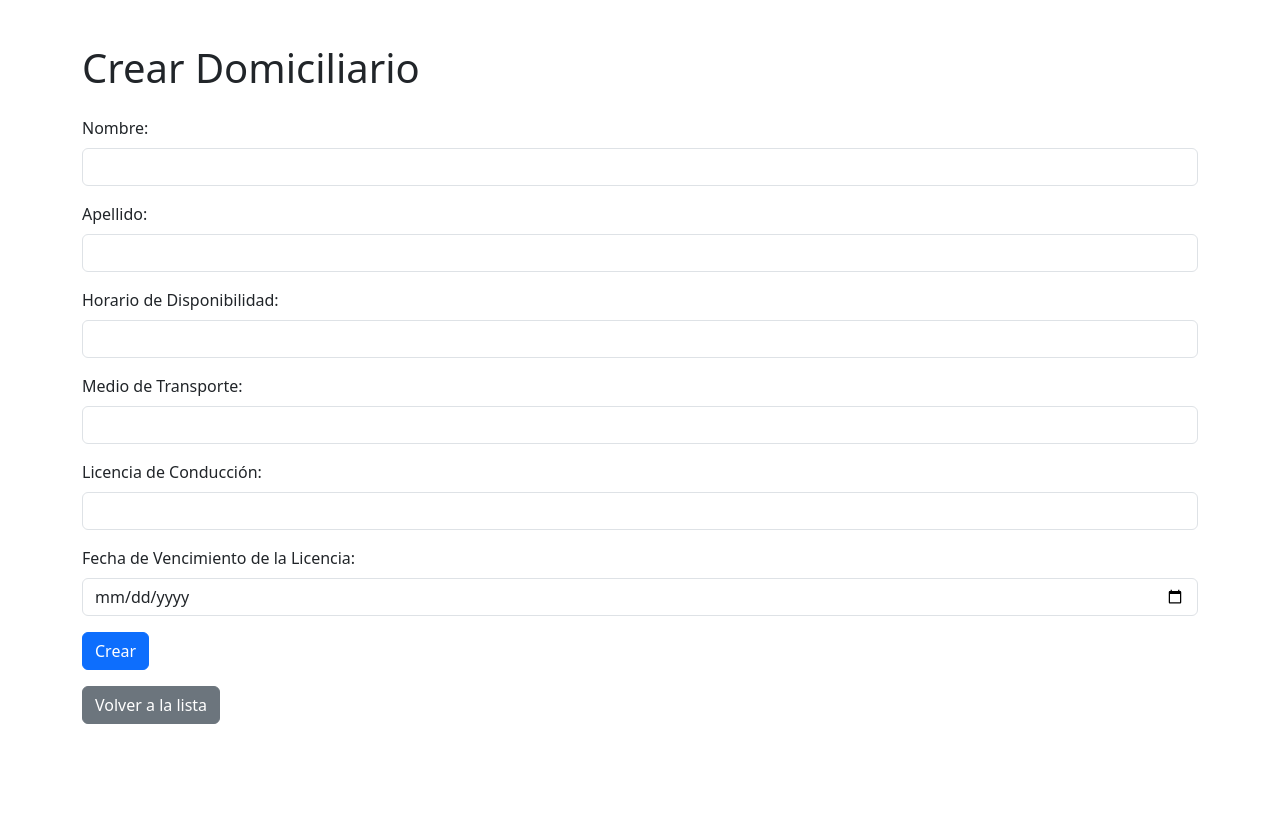
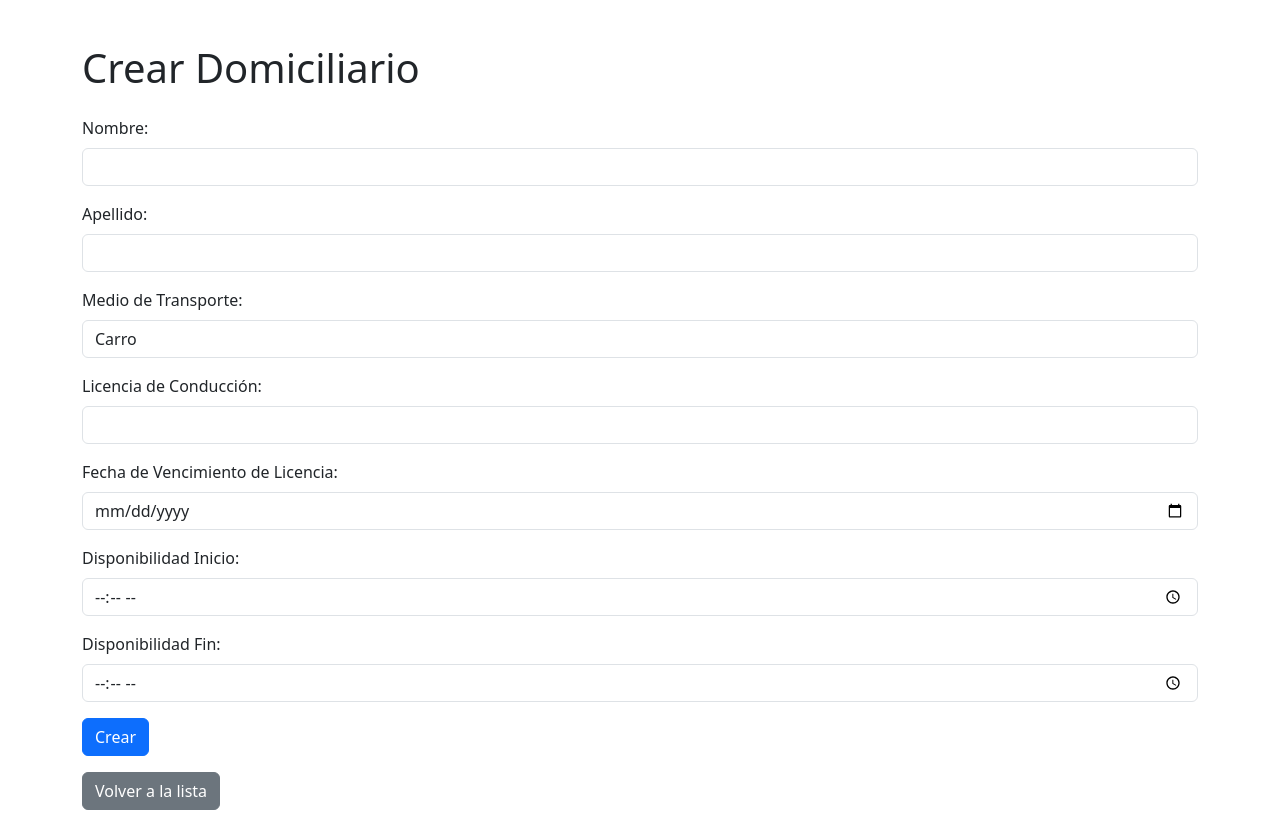
Before and after one commit to Manchangala/holad, a Django app: page /gestion/domiciliario/crear/ in a window 1280 px wide. Before the commit the page ends 724 px from the top, so only its background shows below. Run offline with Django 4.2, Linux system fonts and the light colour scheme.

Commit message:
Add files via upload

```diff
--- a/gestion/templates/gestion/crear_domiciliario.html
+++ b/gestion/templates/gestion/crear_domiciliario.html
@@ -14,20 +14,28 @@
             <input type="text" class="form-control" id="apellido" name="apellido">
         </div>
         <div class="mb-3">
-            <label for="horario_disponibilidad" class="form-label">Horario de Disponibilidad:</label>
-            <input type="text" class="form-control" id="horario_disponibilidad" name="horario_disponibilidad">
-        </div>
-        <div class="mb-3">
             <label for="medio_transporte" class="form-label">Medio de Transporte:</label>
-            <input type="text" class="form-control" id="medio_transporte" name="medio_transporte">
+            <select class="form-control" id="medio_transporte" name="medio_transporte">
+                <option value="carro">Carro</option>
+                <option value="moto">Moto</option>
+                <option value="bicicleta">Bicicleta</option>
+            </select>
         </div>
         <div class="mb-3">
             <label for="licencia_conduccion" class="form-label">Licencia de Conducción:</label>
             <input type="text" class="form-control" id="licencia_conduccion" name="licencia_conduccion">
         </div>
         <div class="mb-3">
-            <label for="fecha_vencimiento_licencia" class="form-label">Fecha de Vencimiento de la Licencia:</label>
+            <label for="fecha_vencimiento_licencia" class="form-label">Fecha de Vencimiento de Licencia:</label>
             <input type="date" class="form-control" id="fecha_vencimiento_licencia" name="fecha_vencimiento_licencia">
+        </div>
+        <div class="mb-3">
+            <label for="disponibilidad_inicio" class="form-label">Disponibilidad Inicio:</label>
+            <input type="time" class="form-control" id="disponibilidad_inicio" name="disponibilidad_inicio">
+        </div>
+        <div class="mb-3">
+            <label for="disponibilidad_fin" class="form-label">Disponibilidad Fin:</label>
+            <input type="time" class="form-control" id="disponibilidad_fin" name="disponibilidad_fin">
         </div>
         <button type="submit" class="btn btn-primary">Crear</button>
     </form>
--- a/gestion/templates/gestion/lista_clientes.html
+++ b/gestion/templates/gestion/lista_clientes.html
@@ -6,7 +6,7 @@
     <ul class="list-group">
         {% for cliente in clientes %}
         <li class="list-group-item">
-            <strong>{{ cliente.nombre }} {{ cliente.apellido }}</strong> - {{ cliente.telefono }}
+            {{ cliente.nombre }} {{ cliente.apellido }} - {{ cliente.direccion }} - {{ cliente.telefono }}
         </li>
         {% endfor %}
     </ul>
--- a/gestion/templates/gestion/lista_domiciliarios.html
+++ b/gestion/templates/gestion/lista_domiciliarios.html
@@ -6,7 +6,7 @@
     <ul class="list-group">
         {% for domiciliario in domiciliarios %}
         <li class="list-group-item">
-            <strong>{{ domiciliario.nombre }} {{ domiciliario.apellido }}</strong> - {{ domiciliario.medio_transporte }}
+            {{ domiciliario.nombre }} {{ domiciliario.apellido }} - {{ domiciliario.medio_transporte }} - {{ domiciliario.licencia_conduccion }} - {{ domiciliario.disponibilidad_inicio }} - {{ domiciliario.disponibilidad_fin }}
         </li>
         {% endfor %}
     </ul>
--- a/gestion/views.py
+++ b/gestion/views.py
@@ -1,6 +1,7 @@
 # gestion/views.py
 from django.shortcuts import render, get_object_or_404, redirect
 from .models import Producto, Cliente, Pedido, DetallePedido, Domiciliario, Entrega
+from django.utils import timezone
 
 
 
@@ -12,33 +13,52 @@ def crear_domiciliario(request):
     if request.method == 'POST':
         nombre = request.POST['nombre']
         apellido = request.POST['apellido']
-        horario_disponibilidad = request.POST['horario_disponibilidad']
         medio_transporte = request.POST['medio_transporte']
-        licencia_conduccion = request.POST.get('licencia_conduccion', None)
-        fecha_vencimiento_licencia = request.POST.get('fecha_vencimiento_licencia', None)
+        licencia_conduccion = request.POST['licencia_conduccion']
+        fecha_vencimiento_licencia = request.POST['fecha_vencimiento_licencia']
+        disponibilidad_inicio = request.POST['disponibilidad_inicio']
+        disponibilidad_fin = request.POST['disponibilidad_fin']
         Domiciliario.objects.create(
-            nombre=nombre, apellido=apellido, horario_disponibilidad=horario_disponibilidad,
-            medio_transporte=medio_transporte, licencia_conduccion=licencia_conduccion,
-            fecha_vencimiento_licencia=fecha_vencimiento_licencia
+            nombre=nombre,
+            apellido=apellido,
+            medio_transporte=medio_transporte,
+            licencia_conduccion=licencia_conduccion,
+            fecha_vencimiento_licencia=fecha_vencimiento_licencia,
+            disponibilidad_inicio=disponibilidad_inicio,
+            disponibilidad_fin=disponibilidad_fin
         )
         return redirect('lista_domiciliarios')
     return render(request, 'gestion/crear_domiciliario.html')
-
 
 def lista_pedidos(request):
     pedidos = Pedido.objects.all()
     return render(request, 'gestion/lista_pedidos.html', {'pedidos': pedidos})
 
+
 def crear_pedido(request):
     if request.method == 'POST':
         cliente_id = request.POST['cliente_id']
         direccion_entrega = request.POST['direccion_entrega']
-        recogida_en_tienda = request.POST.get('recogida_en_tienda', False)
+        recogida_en_tienda = request.POST.get('recogida_en_tienda', False) == 'on'
         cliente = Cliente.objects.get(id=cliente_id)
-        Pedido.objects.create(cliente=cliente, direccion_entrega=direccion_entrega, recogida_en_tienda=recogida_en_tienda)
+        pedido = Pedido.objects.create(
+            cliente=cliente,
+            direccion_entrega=direccion_entrega,
+            recogida_en_tienda=recogida_en_tienda
+        )
+
+        # Asignar domiciliario
+        domiciliario = Domiciliario.objects.filter(fecha_vencimiento_licencia__gt=timezone.now()).first()
+        if domiciliario:
+            pedido.domiciliario = domiciliario
+            pedido.fecha_envio = timezone.now()
+            pedido.save()
+
         return redirect('lista_pedidos')
+
     clientes = Cliente.objects.all()
-    return render(request, 'gestion/crear_pedido.html', {'clientes': clientes})
+    productos = Producto.objects.all()
+    return render(request, 'gestion/crear_pedido.html', {'clientes': clientes, 'productos': productos})
 
 def lista_clientes(request):
     clientes = Cliente.objects.all()
```
Also changed, not shown: gestion/models.py (+20 -10 lines), gestion/templates/gestion/lista_pedidos.html (+4 -4 lines), db.sqlite3, gestion/migrations/0005_rename_medio_transporte_domiciliario_medio_and_more.py (added).
